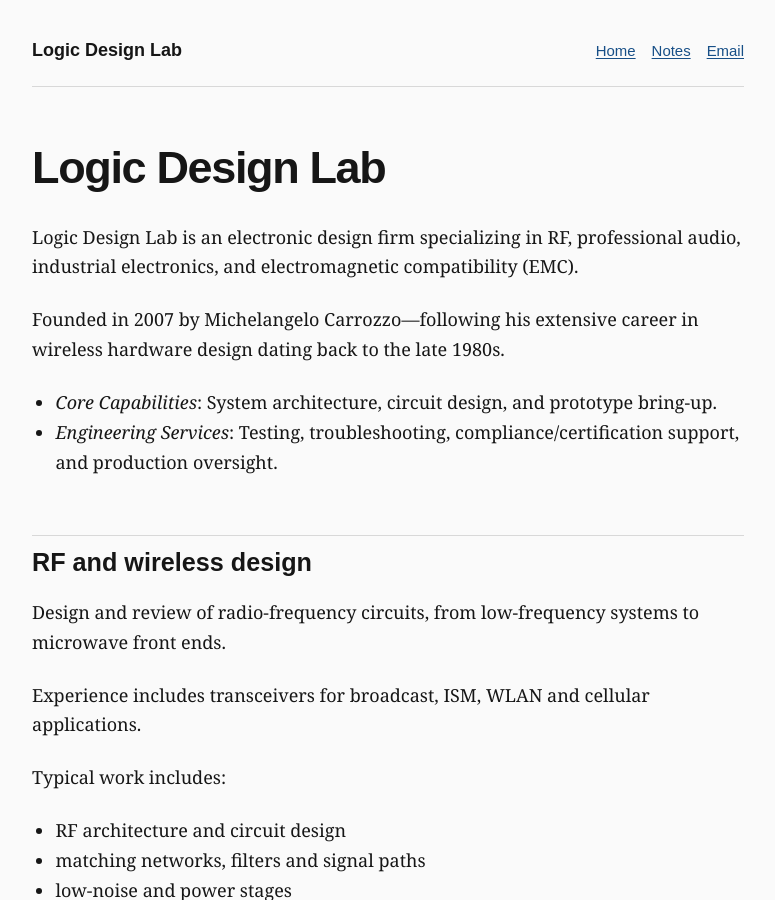
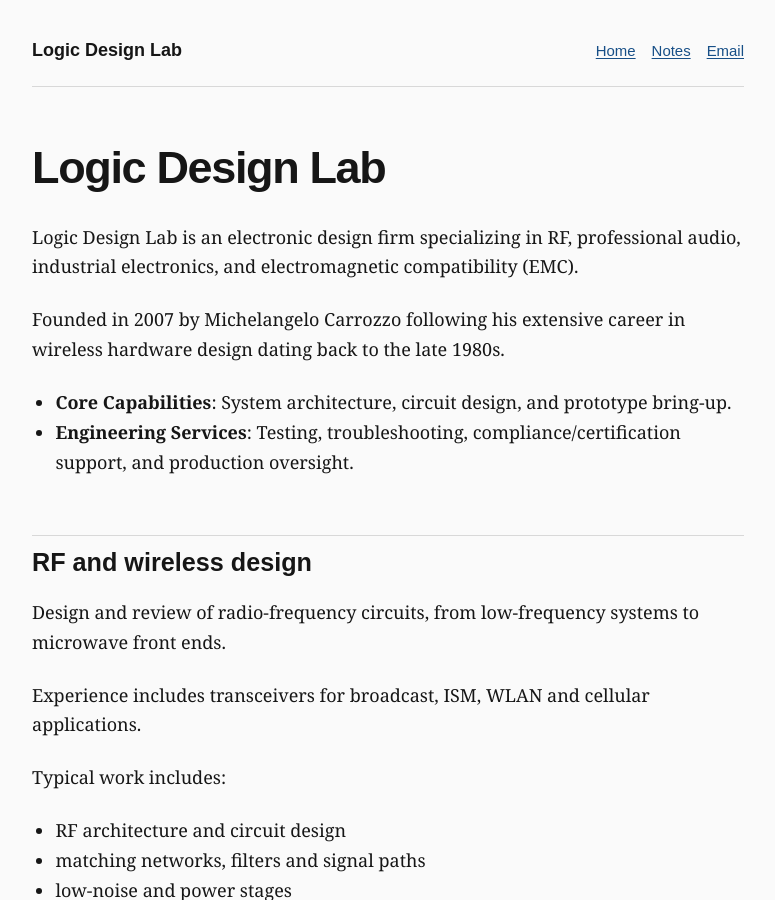
Before and after one commit to Miche-Langelo/Miche-Langelo.github.io, a Jekyll site: the page built from index.md, in a window 1280 px wide and 900 px high. Shown: the whole window, without its empty margins (252-1027 px from the left). Built offline with Jekyll 4.4.1, drawn with Linux system fonts in a browser that asks for light colours.

```diff
--- a/index.md
+++ b/index.md
@@ -7,10 +7,10 @@ description: Independent electronic design practice focused on RF, professional
 
 Logic Design Lab is an electronic design firm specializing in RF, professional audio, industrial electronics, and electromagnetic compatibility (EMC).
 
-Founded in 2007 by Michelangelo Carrozzo—following his extensive career in wireless hardware design dating back to the late 1980s.
+Founded in 2007 by Michelangelo Carrozzo following his extensive career in wireless hardware design dating back to the late 1980s.
 
-* *Core Capabilities*: System architecture, circuit design, and prototype bring-up.
-* *Engineering Services*: Testing, troubleshooting, compliance/certification support, and production oversight.
+* **Core Capabilities**: System architecture, circuit design, and prototype bring-up.
+* **Engineering Services**: Testing, troubleshooting, compliance/certification support, and production oversight.
 
 ## RF and wireless design
 
```
